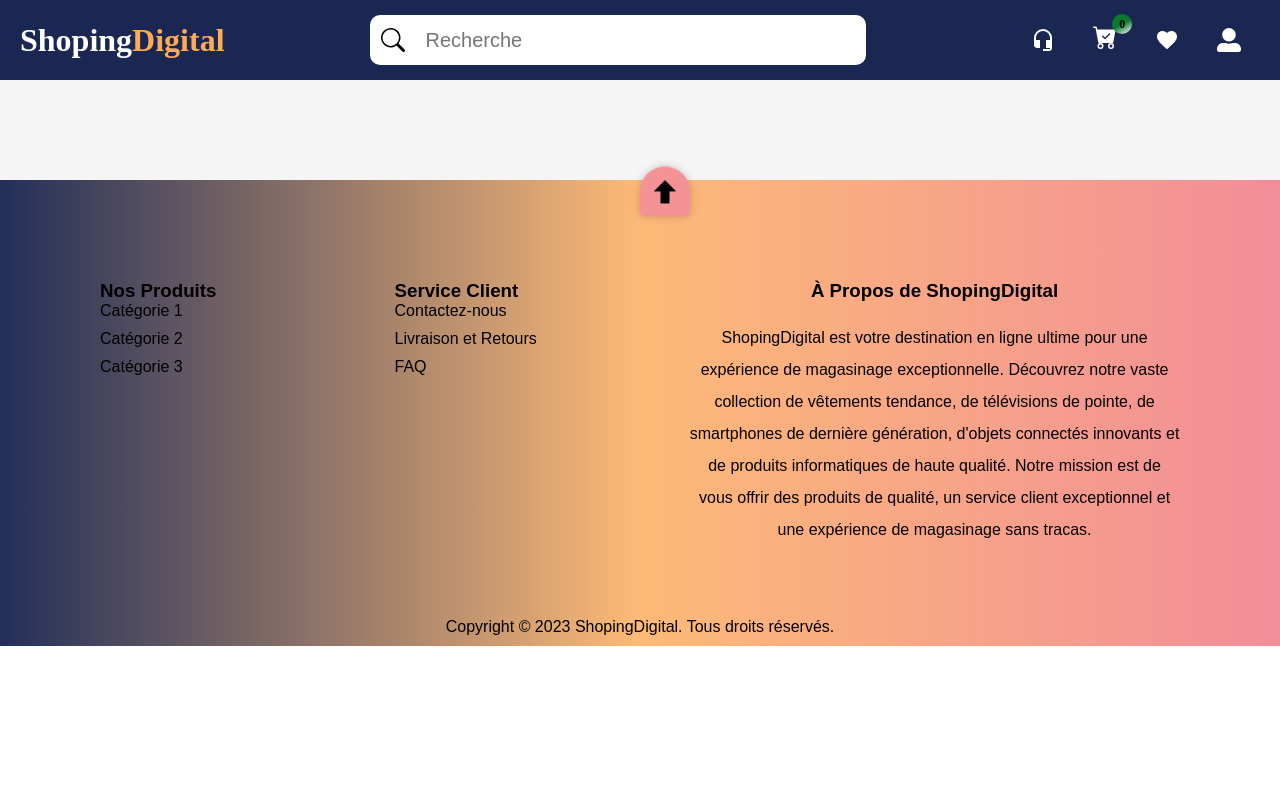
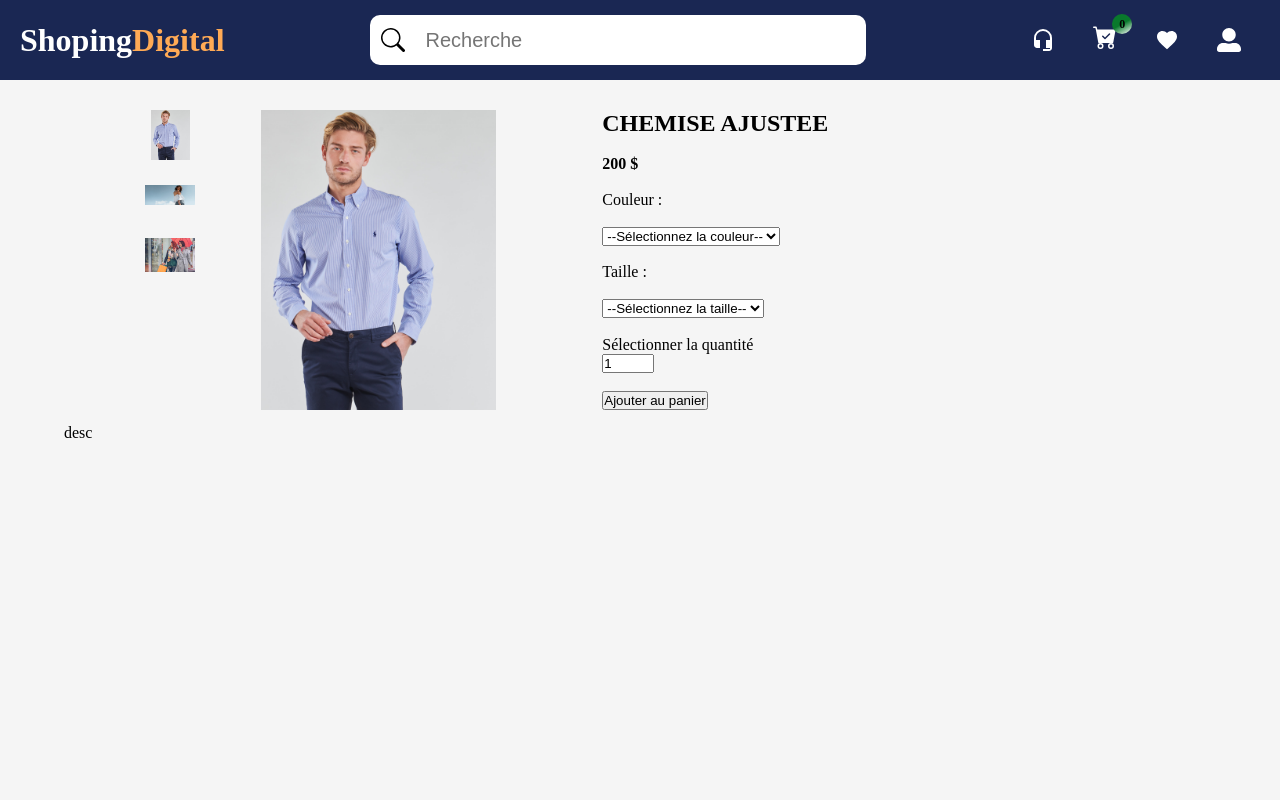
Before and after one commit to djerbiano/E-commerce-fullStack, a React (Create React App) app in the folder Client/: page /singleProduct in a window 1280 px wide. Shown: the top 800 px of the page. Built offline with nearby package versions, Linux system fonts and the light colour scheme.

Commit message:
Update and create components

```diff
--- a/Client/src/App.js
+++ b/Client/src/App.js
@@ -6,6 +6,7 @@ import Headers from "./Containers/Headers";
 import Footer from "./Containers/Footer";
 import Main from "./Containers/Main";
 import FilterProducts from "./Containers/FilterProducts";
+import SingleProduct from "./Containers/SingleProduct";
 import { MenuHambContext } from "./Context/MenuHambContext";
 
 const AppContainer = styled.div`
@@ -26,6 +27,7 @@ function App() {
           <Routes>
             <Route path="/" element={<Main />} />
             <Route path="/produits" element={<FilterProducts />} />
+            <Route path="/singleProduct" element={<SingleProduct />} />
           </Routes>
           <Footer />
           <Analytics />
--- a/Client/src/Components/Product.jsx
+++ b/Client/src/Components/Product.jsx
@@ -22,7 +22,7 @@ const SingleProduct = styled.div`
 
 function Product() {
   return (
-    <SingleProduct>
+    <SingleProduct onClick={() => window.location.href = "/singleProduct"}>
       <img src={Logo} alt="" />
       <h2>CHEMISE AJUSTEE</h2>
       <h4>200 $</h4>
--- /dev/null
+++ b/Client/src/Containers/SingleProduct.jsx
@@ -0,0 +1,129 @@
+import styled from "styled-components";
+import Logo from "../Assets/18830882_1200_B.jpg";
+import Logo2 from "../Assets/elle.jpeg";
+import Logo3 from "../Assets/soldes.jpg";
+import { useState } from "react";
+
+const Container = styled.div`
+  display: flex;
+  flex-direction: column;
+  align-items: center;
+  justify-content: center;
+  min-height: 100px;
+  width: 90vw;
+
+  * > img {
+    border-radius: 5px;
+    cursor: pointer;
+  }
+`;
+
+const ProductContainer = styled.div`
+  width: 100%;
+  display: flex;
+  justify-content: space-evenly;
+  align-items: flex-start;
+
+  margin-top: 20px;
+  padding: 10px;
+`;
+
+const ContainerPhoto = styled.div`
+  display: flex;
+  justify-content: space-evenly;
+  align-items: flex-start;
+  width: 40%;
+`;
+const AllPicture = styled.div`
+  display: flex;
+  flex-direction: column;
+  align-items: center;
+  justify-content: flex-start;
+  width: 10%;
+
+  & img {
+    width: 50px;
+   aspect-ratio: 1;
+    margin-bottom: 10px;
+    object-fit : contain;
+    &:hover {
+      border: 1px solid black;
+    }
+  }
+`;
+const SinglePicture = styled.div`
+  & img {
+    width: 300px;
+    height: 300px;
+    object-fit: contain;
+  }
+`;
+const ContainerByProduct = styled.div`
+  display: flex;
+  flex-direction: column;
+  justify-content: space-between;
+  align-items: flex-start;
+  width: 50%;
+  min-height: 300px;
+`;
+
+const ProductDescription = styled.div`
+  width: 100%;
+  min-height: 50vh;
+  display: flex;
+`;
+function SingleProduct() {
+  const [pictureView, setPictureView] = useState("");
+  const changePictureView = (e) => {
+    setPictureView(e.target.src);
+  };
+
+  return (
+    <Container>
+      <ProductContainer>
+        <ContainerPhoto>
+          <AllPicture>
+            <img src={Logo} alt="" onClick={changePictureView} />
+            <img src={Logo2} alt="" onClick={changePictureView} />
+            <img src={Logo3} alt="" onClick={changePictureView} />
+          </AllPicture>
+          <SinglePicture>
+            <img src={pictureView ? pictureView : Logo} alt="" />
+          </SinglePicture>
+        </ContainerPhoto>
+
+        <ContainerByProduct>
+          <h2>CHEMISE AJUSTEE</h2>
+          <h4>200 $</h4>
+          <label htmlFor="color-select">Couleur :</label>
+          <select name="couleur" id="color-select">
+            <option value="">--Sélectionnez la couleur--</option>
+            <option value="red">Red</option>
+            <option value="green">Green</option>
+            <option value="white">White</option>
+            <option value="black">Black</option>
+          </select>
+
+          <label htmlFor="taille-select">Taille :</label>
+          <select name="taille" id="taille-select">
+            <option value="">--Sélectionnez la taille--</option>
+            <option value="l">L</option>
+            <option value="xl">XL</option>
+            <option value="xxl">XXL</option>
+          </select>
+
+          <div>
+            <p>Sélectionner la quantité</p>
+            <input type="number" min="1" max="10" defaultValue={1} />
+          </div>
+
+          <button type="button">Ajouter au panier</button>
+        </ContainerByProduct>
+      </ProductContainer>
+
+      <ProductDescription>desc</ProductDescription>
+    </Container>
+  );
+}
+
+export default SingleProduct;
```
